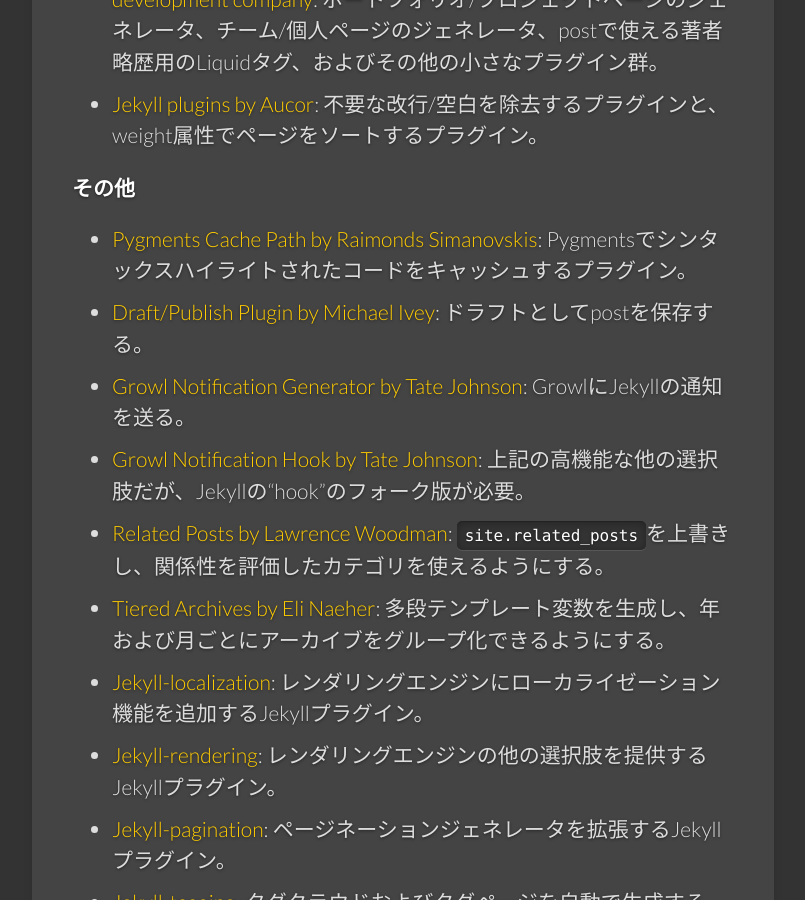
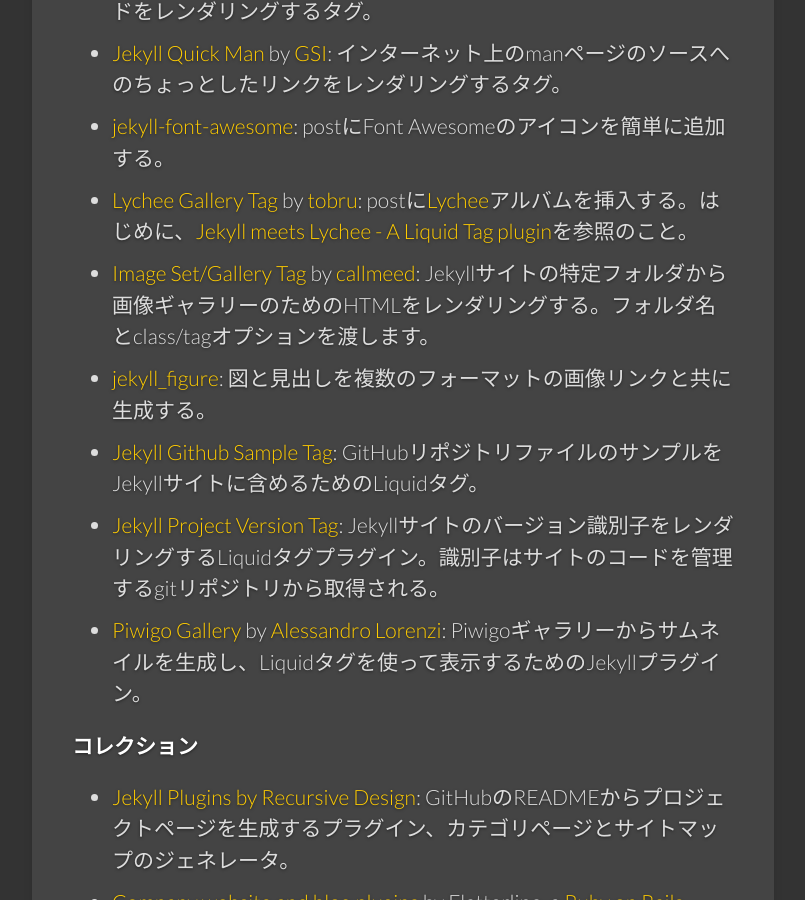
Before and after one commit to jekyllrb-ja/jekyllrb-ja.github.io, a Jekyll site: the page built from _docs/plugins.md, in a window 1280 px wide and 900 px high, scrolled down 15520 px. Shown: the whole window, without its empty margins (139-944 px from the left). Built offline with Jekyll 4.4.1, drawn with Linux system fonts in a browser that asks for light colours; nearby versions of some CDN libraries; comment, search, counter and statistics services are not loaded; some of the changed text lies outside the part shown.

Commit message:
update plugins.md based e57cd00. fix #175

```diff
--- a/_docs/plugins.md
+++ b/_docs/plugins.md
@@ -148,7 +149,7 @@
 runs the method.
 -->
 
-ジェネレータは、Jekyllが存在するコンテンツの目録を作った後、サイトが生成される前に、動作します。YAML front-matterを備えたpageは、[`Jekyll::Page`]({{ site.repository }}/blob/master/lib/jekyll/page.rb)のインスタンスとして格納され、`site.pages`を通して利用可能になります。静的ファイルは、[`Jekyll::StaticFile`]({{ site.repository }}/blob/master/lib/jekyll/static_file.rb)のインスタンスになり、`site.static_files`を通して利用可能になります。詳しくは、[`Jekyll::Site`]({{ site.repository }}/blob/master/lib/jekyll/site.rb)を確認して下さい。
+ジェネレータは、Jekyllが存在するコンテンツの目録を作った後、サイトが生成される前に、動作します。YAML front-matterを備えたpageは、[`Jekyll::Page`]({{ site.repository }}/blob/master/lib/jekyll/page.rb)のインスタンスとして格納され、`site.pages`を通して利用可能になります。静的ファイルは、[`Jekyll::StaticFile`]({{ site.repository }}/blob/master/lib/jekyll/static_file.rb)のインスタンスになり、`site.static_files`を通して利用可能になります。詳しくは、[変数のページ](/docs/variables/)および[`Jekyll::Site`]({{ site.repository }}/blob/master/lib/jekyll/site.rb)を確認して下さい。
 
 <!--original
 Generators run after Jekyll has made an inventory of the existing content, and
@@ -887,6 +889,10 @@
 - [Emoji for Jekyll](https://github.com/yihangho/emoji-for-jekyll): 全postおよびpageでシームレスに利用可能な絵文字。
 - [Compass integration for Jekyll](https://github.com/mscharley/jekyll-compass): CompassおよびSassをJekyllのウェブサイトに簡単に統合する。
 - [Pages Directory by Ben Baker-Smith](https://github.com/bbakersmith/jekyll-pages-directory): pageファイル群のための`_pages`ディレクトリを定義し、それがプロジェクトのルートに対する出力先を作る。
+- [Page Collections by Jeff Kolesky](https://github.com/jeffkole/jekyll-page-collections): Postに似た機能を持ったPageのコレクションを生成する。
+- [Windows 8.1 Live Tile Generation by Matt Sheehan](https://github.com/sheehamj13/jekyll-live-tiles): インターネットエクスプローラー11のconfig.xmlファイルおよびタイルテンプレートを生成し、サイトをWindows 8.1に貼り付ける。
+- [Jekyll::AutolinkEmail by Ivan Tse](https://github.com/ivantsepp/jekyll-autolink_email): e-mailの自動リンク。
+- [Jekyll::GitMetadata by Ivan Tse](https://github.com/ivantsepp/jekyll-git_metadata): テンプレートにおけるGitのメタデータを公開する。
 
 <!--original
 - [ArchiveGenerator by Ilkka Laukkanen](https://gist.github.com/707909): Uses [this archive page](https://gist.github.com/707020) to generate archives.
@@ -903,6 +909,10 @@
 - [Emoji for Jekyll](https://github.com/yihangho/emoji-for-jekyll): Seamlessly enable emoji for all posts and pages.
 - [Compass integration for Jekyll](https://github.com/mscharley/jekyll-compass): Easily integrate Compass and Sass with your Jekyll website.
 - [Pages Directory by Ben Baker-Smith](https://github.com/bbakersmith/jekyll-pages-directory): Defines a `_pages` directory for page files which routes its output relative to the project root.
+- [Page Collections by Jeff Kolesky](https://github.com/jeffkole/jekyll-page-collections): Generates collections of pages with functionality that resembles posts.
+- [Windows 8.1 Live Tile Generation by Matt Sheehan](https://github.com/sheehamj13/jekyll-live-tiles): Generates Internet Explorer 11 config.xml file and Tile Templates for pinning your site to Windows 8.1.
+- [Jekyll::AutolinkEmail by Ivan Tse](https://github.com/ivantsepp/jekyll-autolink_email): Autolink your emails.
+- [Jekyll::GitMetadata by Ivan Tse](https://github.com/ivantsepp/jekyll-git_metadata): Expose Git metadata for your templates.
 -->
 
 #### コンバータ
@@ -924,9 +934,9 @@
 - [ReStructuredText Converter](https://github.com/xdissent/jekyll-rst): ReSTドキュメントを、PygmentsシンタックスハイライトでHTMLに変換する。
 - [Jekyll-pandoc-plugin](https://github.com/dsanson/jekyll-pandoc-plugin): markdownをレンダリングするためにpandocを使う。
 - [Jekyll-pandoc-multiple-formats](https://github.com/fauno/jekyll-pandoc-multiple-formats) by [edsl](https://github.com/edsl): pandocを使って複数のフォーマットでサイトを生成する。pandocのmarkdown拡張をサポート。
-- [ReStructuredText Converter](https://github.com/xdissent/jekyll-rst): ReSTドキュメントを、PygmentsシンタックスハイライトでHTMLに変換する。
 - [Transform Layouts](https://gist.github.com/1472645): HAMLレイアウトを可能にする(これを機能させるには、HAMLコンバータプラグインが必要)。
 - [Org-mode Converter](https://gist.github.com/abhiyerra/7377603): Jekyll用Org-modeコンバータ。
+- [Customized Kramdown Converter](https://github.com/mvdbos/kramdown-with-pygments): Kramdownでパースされるフェンスコードブロックに対し、Pygmentsによるシンタックスハイライトを使えるようにする。
 
 <!--original
 - [Jade plugin by John Papandriopoulos](https://github.com/snappylabs/jade-jekyll-plugin): Jade converter for Jekyll.
@@ -959,13 +969,15 @@
 - [URL encoding by James An](https://gist.github.com/919275): URIパーセントエンコーディング。
 - [JSON Filter](https://gist.github.com/1850654) by [joelverhagen](https://github.com/joelverhagen): 入力テキストを得てJSONとして出力するフィルタ。JavaScriptをレンダリングするのに好適。
 - [i18n_filter](https://github.com/gacha/gacha.id.lv/blob/master/_plugins/i18n_filter.rb): I18nローカライゼーションに使うLiquidフィルタ。
-- [Smilify](https://github.com/SaswatPadhi/jekyll_smilify) by [SaswatPadhi](https://github.com/SaswatPadhi): コンテンツ内の顔文字テキスト(emoticons)をテーマ別顔文字画像に変換する([デモ](http://saswatpadhi.github.com/))。
+- [Smilify](https://github.com/SaswatPadhi/jekyll_smilify) by [SaswatPadhi](https://github.com/SaswatPadhi): コンテンツ内の顔文字テキスト(emoticons)をテーマ別顔文字画像に変換する。
 - [Read in X Minutes](https://gist.github.com/zachleat/5792681) by [zachleat](https://github.com/zachleat): 文字列(ブログ記事のコンテンツ)のリーディング時間を見積る。
 - [Jekyll-timeago](https://github.com/markets/jekyll-timeago): 時間値を時間経過の単語に変換する。
 - [pluralize](https://github.com/bdesham/pluralize): 数字と単語を文法的に正しい量(例：“1 minute” or “2 minute**s**”)で簡単に結合する。
 - [reading_time](https://github.com/bdesham/reading_time): 単語をカウントし、テキスト片のリーディング時間を見積る。この場合、対象テキストとして含めるにそぐわないHTML要素は無視される。
 - [Table of Content Generator](https://github.com/dafi/jekyll-toc-generator): 目次(TOC)を含むHTMLコードを生成する。目次は多様な方法でカスタマイズ可能であり、例えば、目次を持たないページを指定できる。
 - [jekyll-humanize](https://github.com/23maverick23/jekyll-humanize): これはDjangoアプリhumanizeの移植版で、データに"人間らしさ"を追加する。各メソッドは、Fluidタイプフィルタを表し、Jekyllサイトのテンプレートで利用可能。Jekyllは静的サイトを生成するので、いくつかのオリジナルメソッドは移植版において論理的な意味をなさない(例：naturaltime)。
+- [Jekyll-Ordinal](https://github.com/PatrickC8t/Jekyll-Ordinal): "st"、"nd"、"rd"、"th"などの日付けの序数を出力するJekyllのLiquidフィルタ。
+- [Deprecated articles keeper](https://github.com/kzykbys/JekyllPlugins) by [Kazuya Kobayashi](http://blog.kazuya.co/): 記事の古さを監視するシンプルなJekyllフィルタ。
 
 <!--original
 - [Truncate HTML](https://github.com/MattHall/truncatehtml) by [Matt Hall](http://codebeef.com): A Jekyll filter that truncates HTML while preserving markup structure.
@@ -974,13 +986,15 @@
 - [URL encoding by James An](https://gist.github.com/919275): Percent encoding for URIs.
 - [JSON Filter](https://gist.github.com/1850654) by [joelverhagen](https://github.com/joelverhagen): Filter that takes input text and outputs it as JSON. Great for rendering JavaScript.
 - [i18n_filter](https://github.com/gacha/gacha.id.lv/blob/master/_plugins/i18n_filter.rb): Liquid filter to use I18n localization.
-- [Smilify](https://github.com/SaswatPadhi/jekyll_smilify) by [SaswatPadhi](https://github.com/SaswatPadhi): Convert text emoticons in your content to themeable smiley pics ([Demo](http://saswatpadhi.github.com/)).
+- [Smilify](https://github.com/SaswatPadhi/jekyll_smilify) by [SaswatPadhi](https://github.com/SaswatPadhi): Convert text emoticons in your content to themeable smiley pics.
 - [Read in X Minutes](https://gist.github.com/zachleat/5792681) by [zachleat](https://github.com/zachleat): Estimates the reading time of a string (for blog post content).
 - [Jekyll-timeago](https://github.com/markets/jekyll-timeago): Converts a time value to the time ago in words.
 - [pluralize](https://github.com/bdesham/pluralize): Easily combine a number and a word into a gramatically-correct amount like “1 minute” or “2 minute**s**”.
 - [reading_time](https://github.com/bdesham/reading_time): Count words and estimate reading time for a piece of text, ignoring HTML elements that are unlikely to contain running text.
 - [Table of Content Generator](https://github.com/dafi/jekyll-toc-generator): Generate the HTML code containing a table of content (TOC), the TOC can be customized in many way, for example you can decide which pages can be without TOC.
 - [jekyll-humanize](https://github.com/23maverick23/jekyll-humanize): This is a port of the Django app humanize which adds a "human touch" to data. Each method represents a Fluid type filter that can be used in your Jekyll site templates. Given that Jekyll produces static sites, some of the original methods do not make logical sense to port (e.g. naturaltime).
+- [Jekyll-Ordinal](https://github.com/PatrickC8t/Jekyll-Ordinal): Jekyll liquid filter to output a date ordinal such as "st", "nd", "rd", or "th".
+- [Deprecated articles keeper](https://github.com/kzykbys/JekyllPlugins) by [Kazuya Kobayashi](http://blog.kazuya.co/): A simple Jekyll filter which monitor how old an article is.
 -->
 
 #### タグ
@@ -991,7 +1005,7 @@
 
 - [Asset Path Tag](https://github.com/samrayner/jekyll-asset-path-plugin) by [Sam Rayner](http://www.samrayner.com/): 与えられたファイルのpostまたはpageに対する相対パスを出力することで、アセットをサブディレクトリに整理できるようにする。
 - [Delicious Plugin by Christian Hellsten](https://github.com/christianhellsten/jekyll-plugins): delicious.comからブックマークを取得しレンダリングする。
-- [Ultraviolet Plugin by Steve Alex](https://gist.github.com/480380): [Ultraviolet](http://ultraviolet.rubyforge.org/)コードハイライターのためのJekyllタグ。
+- [Ultraviolet Plugin by Steve Alex](https://gist.github.com/480380): [Ultraviolet](https://github.com/grosser/ultraviolet)コードハイライターのためのJekyllタグ。
 - [Tag Cloud Plugin by Ilkka Laukkanen](https://gist.github.com/710577): タグページにリンクしたタグクラウドを生成する。
 - [GIT Tag by Alexandre Girard](https://gist.github.com/730347): リスト内にGitのアクティビティを追加する。
 - [MathJax Liquid Tags by Jessy Cowan-Sharp](https://gist.github.com/834610): インラインおよびブロック引用の数式を、適切なMathJaxスクリプトタグに変換するJekyll用のシンプルなLiquidタグ。
@@ -1027,11 +1041,17 @@
 - [Jekyll Quick Man](https://github.com/GSI/jekyll_quick_man) by [GSI](https://github.com/GSI): インターネット上のmanページのソースへのちょっとしたリンクをレンダリングするタグ。
 - [jekyll-font-awesome](https://gist.github.com/23maverick23/8532525): postにFont Awesomeのアイコンを簡単に追加する。
 - [Lychee Gallery Tag](https://gist.github.com/tobru/9171700) by [tobru](https://github.com/tobru): postに[Lychee](http://lychee.electerious.com/)アルバムを挿入する。はじめに、[Jekyll meets Lychee - A Liquid Tag plugin](https://tobrunet.ch/articles/jekyll-meets-lychee-a-liquid-tag-plugin/)を参照のこと。
+- [Image Set/Gallery Tag](https://github.com/callmeed/jekyll-image-set) by [callmeed](https://github.com/callmeed): Jekyllサイトの特定フォルダから画像ギャラリーのためのHTMLをレンダリングする。フォルダ名とclass/tagオプションを渡します。
+- [jekyll_figure](https://github.com/lmullen/jekyll_figure): 図と見出しを複数のフォーマットの画像リンクと共に生成する。
+- [Jekyll Github Sample Tag](https://github.com/bwillis/jekyll-github-sample): GitHubリポジトリファイルのサンプルをJekyllサイトに含めるためのLiquidタグ。
+- [Jekyll Project Version Tag](https://github.com/rob-murray/jekyll-version-plugin): Jekyllサイトのバージョン識別子をレンダリングするLiquidタグプラグイン。識別子はサイトのコードを管理するgitリポジトリから取得される。
+- [Piwigo Gallery](https://github.com/AlessandroLorenzi/piwigo_gallery) by [Alessandro Lorenzi](http://www.alorenzi.eu/): Piwigoギャラリーからサムネイルを生成し、Liquidタグを使って表示するためのJekyllプラグイン。
+
 
 <!--original
 - [Asset Path Tag](https://github.com/samrayner/jekyll-asset-path-plugin) by [Sam Rayner](http://www.samrayner.com/): Allows organisation of assets into subdirectories by outputting a path for a given file relative to the current post or page.
 - [Delicious Plugin by Christian Hellsten](https://github.com/christianhellsten/jekyll-plugins): Fetches and renders bookmarks from delicious.com.
-- [Ultraviolet Plugin by Steve Alex](https://gist.github.com/480380): Jekyll tag for the [Ultraviolet](http://ultraviolet.rubyforge.org/) code highligher.
+- [Ultraviolet Plugin by Steve Alex](https://gist.github.com/480380): Jekyll tag for the [Ultraviolet](https://github.com/grosser/ultraviolet) code highligher.
 - [Tag Cloud Plugin by Ilkka Laukkanen](https://gist.github.com/710577): Generate a tag cloud that links to tag pages.
 - [GIT Tag by Alexandre Girard](https://gist.github.com/730347): Add Git activity inside a list.
 - [MathJax Liquid Tags by Jessy Cowan-Sharp](https://gist.github.com/834610): Simple liquid tags for Jekyll that convert inline math and block equations to the appropriate MathJax script tags.
@@ -1067,6 +1087,12 @@
 - [Jekyll Quick Man](https://github.com/GSI/jekyll_quick_man) by [GSI](https://github.com/GSI): Tag that renders pretty links to man page sources on the internet.
 - [jekyll-font-awesome](https://gist.github.com/23maverick23/8532525): Quickly and easily add Font Awesome icons to your posts.
 - [Lychee Gallery Tag](https://gist.github.com/tobru/9171700) by [tobru](https://github.com/tobru): Include [Lychee](http://lychee.electerious.com/) albums into a post. For an introduction, see [Jekyll meets Lychee - A Liquid Tag plugin](https://tobrunet.ch/articles/jekyll-meets-lychee-a-liquid-tag-plugin/)
+- [Image Set/Gallery Tag](https://github.com/callmeed/jekyll-image-set) by [callmeed](https://github.com/callmeed): Renders HTML for an image gallery from a folder in your Jekyll site. Just pass it a folder name and class/tag options.
+- [jekyll_figure](https://github.com/lmullen/jekyll_figure): Generate figures and captions with links to the figure in a variety of formats
+- [Jekyll Github Sample Tag](https://github.com/bwillis/jekyll-github-sample): A liquid tag to include a sample of a github repo file in your Jekyll site.
+- [Jekyll Project Version Tag](https://github.com/rob-murray/jekyll-version-plugin): A Liquid tag plugin that renders a version identifier for your Jekyll site sourced from the git repository containing your code.
+- [Piwigo Gallery](https://github.com/AlessandroLorenzi/piwigo_gallery) by [Alessandro Lorenzi](http://www.alorenzi.eu/): Jekyll plugin to generate thumbnails from a Piwigo gallery and display them with a Liquid tag
+
 -->
 
 #### コレクション
@@ -1104,12 +1130,15 @@
 - [Jekyll-scholar](https://github.com/inukshuk/jekyll-scholar): 学術研究向けブログのためのJekyll拡張。
 - [Jekyll-asset_bundler](https://github.com/moshen/jekyll-asset_bundler): JavaScriptとCSSをバンドルしミニファイする。
 - [Jekyll-assets](http://ixti.net/jekyll-assets/) by [ixti](https://github.com/ixti): Rails風アセットパイプライン(アセットをCoffeeScript, Sass, LESSなどで書いて、アセット内の簡単な宣言的コメントで自動バンドリングのための依存関係を指定し、ミニファイおよび圧縮を実行し、JSTテンプレートを使用し、キャッシュ消去(cache bust)をし、その他諸々をする)。
+- [JAPR](https://github.com/kitsched/japr): Jekyll Asset Pipeline Reborn - JavaScriptおよびCSSファイル群を収集、変換および圧縮するJekyll用の強力なアセットパイプライン。
 - [File compressor](https://gist.github.com/2758691) by [mytharcher](https://github.com/mytharcher): サイトのビルドにおいてHTMLおよびJavaScriptファイルを圧縮する。
 - [Jekyll-minibundle](https://github.com/tkareine/jekyll-minibundle): アセットのバンドリングおよびキャッシュ消去(cache busting)を、指定の外部ミニファイツールを使って行う。他のGemに依存しない。
 - [Singlepage-jekyll](https://github.com/JCB-K/singlepage-jekyll) by [JCB-K](https://github.com/JCB-K): Jekyllを動的な単一ページWebサイトに変える。
 - [generator-jekyllrb](https://github.com/robwierzbowski/generator-jekyllrb): Jekyllを[Yeoman](http://yeoman.io/)でラップするジェネレータ。Yeomanは、最新のWebアプリを構築するためのツールセットおよびワークフローである。
 - [grunt-jekyll](https://github.com/dannygarcia/grunt-jekyll): 文字通りのJekyll用[Grunt](http://gruntjs.com/)プラグイン。
 - [jekyll-postfiles](https://github.com/indirect/jekyll-postfiles): `_postfiles`ディレクトリと{% raw %}`{{ postfile }}`{% endraw %}タグを追加し、postから参照するファイルを常にpostのすぐそばに置けるようにする。
+- [A layout that compresses HTML](https://github.com/penibelst/jekyll-compress-html) by [Anatol Broder](http://penibelst.de/): Github Pagesに適合し、設定可能な方法で、サイトの生成時にHTMLを圧縮する。
+- [Jekyll CO₂](https://github.com/wdenton/jekyll-co2): ハワイ州マウナロア観測所における大気中CO₂の月ごとの変化を表示するHTMLを生成する。
 
 <!--original
 - [Pygments Cache Path by Raimonds Simanovskis](https://github.com/rsim/blog.rayapps.com/blob/master/_plugins/pygments_cache_patch.rb): Plugin to cache syntax-highlighted code from Pygments.
@@ -1125,12 +1154,15 @@
 - [Jekyll-scholar](https://github.com/inukshuk/jekyll-scholar): Jekyll extensions for the blogging scholar.
 - [Jekyll-asset_bundler](https://github.com/moshen/jekyll-asset_bundler): Bundles and minifies JavaScript and CSS.
 - [Jekyll-assets](http://ixti.net/jekyll-assets/) by [ixti](https://github.com/ixti): Rails-alike assets pipeline (write assets in CoffeeScript, Sass, LESS etc; specify dependencies for automatic bundling using simple declarative comments in assets; minify and compress; use JST templates; cache bust; and many-many more).
+- [JAPR](https://github.com/kitsched/japr): Jekyll Asset Pipeline Reborn - Powerful asset pipeline for Jekyll that collects, converts and compresses JavaScript and CSS assets.
 - [File compressor](https://gist.github.com/2758691) by [mytharcher](https://github.com/mytharcher): Compress HTML and JavaScript files on site build.
 - [Jekyll-minibundle](https://github.com/tkareine/jekyll-minibundle): Asset bundling and cache busting using external minification tool of your choice. No gem dependencies.
 - [Singlepage-jekyll](https://github.com/JCB-K/singlepage-jekyll) by [JCB-K](https://github.com/JCB-K): Turns Jekyll into a dynamic one-page website.
 - [generator-jekyllrb](https://github.com/robwierzbowski/generator-jekyllrb): A generator that wraps Jekyll in [Yeoman](http://yeoman.io/), a tool collection and workflow for builing modern web apps.
 - [grunt-jekyll](https://github.com/dannygarcia/grunt-jekyll): A straightforward [Grunt](http://gruntjs.com/) plugin for Jekyll.
 - [jekyll-postfiles](https://github.com/indirect/jekyll-postfiles): Add `_postfiles` directory and {% raw %}`{{ postfile }}`{% endraw %} tag so the files a post refers to will always be right there inside your repo.
+- [A layout that compresses HTML](https://github.com/penibelst/jekyll-compress-html) by [Anatol Broder](http://penibelst.de/): Github Pages compatible, configurable way to compress HTML files on site build.
+- [Jekyll CO₂](https://github.com/wdenton/jekyll-co2): Generates HTML showing the monthly change in atmospheric CO₂ at the Mauna Loa observatory in Hawaii.
 -->
 
 #### エディタ
```
Also changed, not shown: other parts of _docs/plugins.md (+3 -1 lines).
